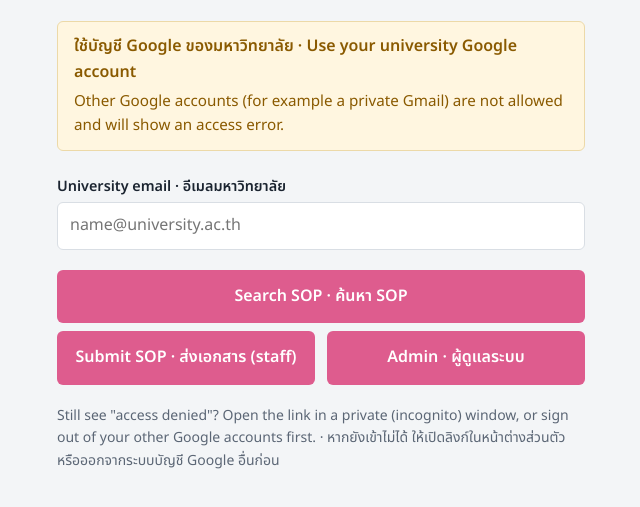
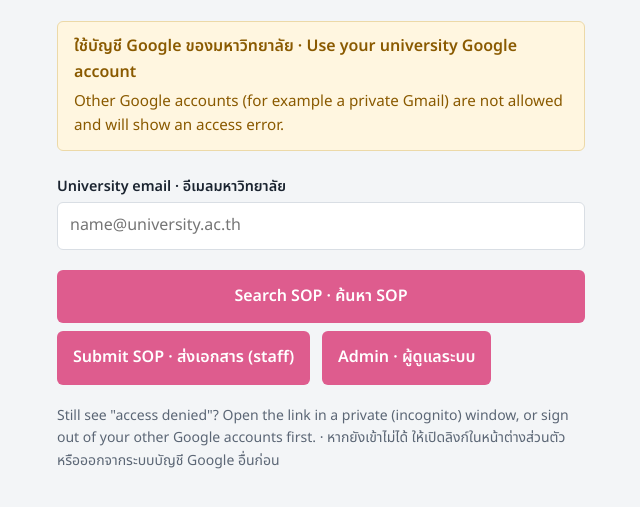
Before and after one commit to CUVET-NPC/SOP-landing-page, a plain HTML site: page index.html in a window 1280 px wide. Shown: the part 117-624 px from the top of the page, without its empty margins (319-959 px from the left). Drawn offline with Linux system fonts and the light colour scheme.

Commit message:
Update index.html

```diff
--- a/index.html
+++ b/index.html
@@ -47,12 +47,6 @@
     font-weight:600;
   }
   nav a:hover { background:#0b5649; }
-  nav a.alt {
-    display:block;
-    width:100%;
-    box-sizing: border-box;
-    background:var(--cupink);
-  }
   .button-row {
     display:flex;
     gap:12px;
@@ -60,6 +54,9 @@
 
   .button-row nav a.alt {
     flex:1;
+    display:block;
+    width:100%;
+    box-sizing: border-box;
     padding:12px;
     cursor:pointer;
   }
```
